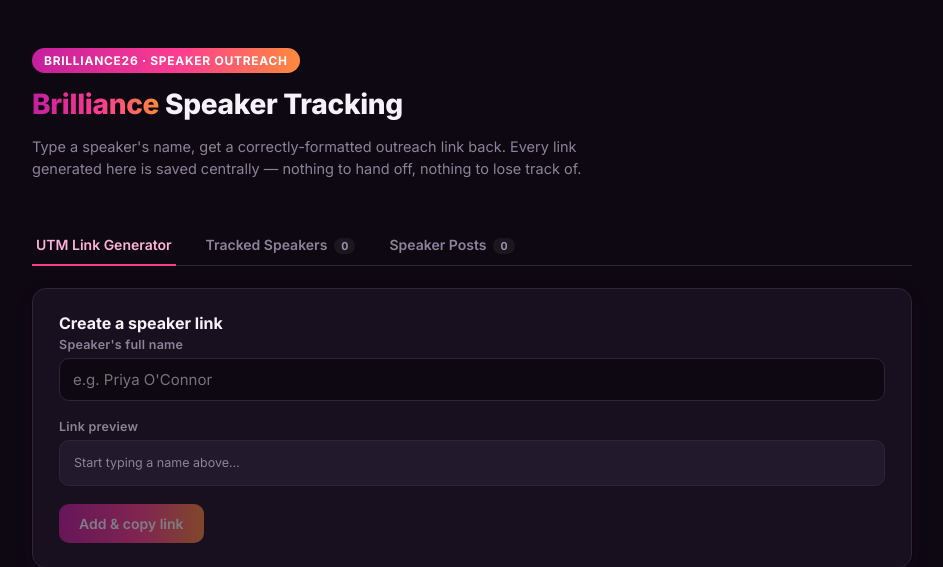
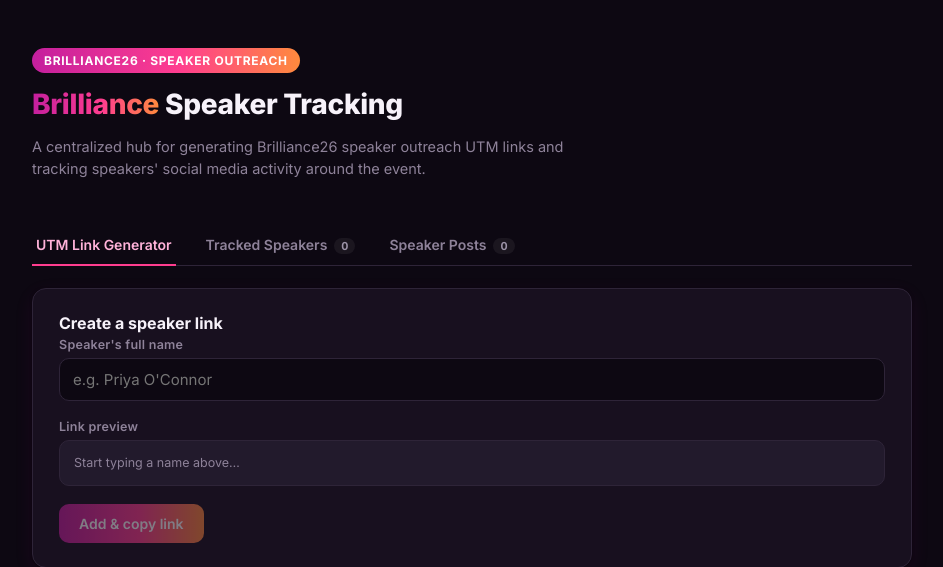
Before and after one commit to daiseechau/brilliance-utm-tracker, a FastAPI app: page / in a window 1280 px wide. Shown: the top 567 px of the page, without its empty margins (168-1111 px from the left). Run offline with FastAPI, Linux system fonts and the light colour scheme; data that the repository does not hold is empty; parts of the project's set-up code (start-up, migrations or seed data) failed here and were passed over; some libraries are stand-ins or nearby versions.

Commit message:
Update page subtitle to describe both tabs, not just link generation

```diff
--- a/templates/index.html
+++ b/templates/index.html
@@ -175,7 +175,7 @@
   <div>
     <span class="eyebrow">Brilliance26 · Speaker Outreach</span>
     <h1><span class="grad">Brilliance</span> Speaker Tracking</h1>
-    <p class="sub">Type a speaker's name, get a correctly-formatted outreach link back. Every link generated here is saved centrally — nothing to hand off, nothing to lose track of.</p>
+    <p class="sub">A centralized hub for generating Brilliance26 speaker outreach UTM links and tracking speakers' social media activity around the event.</p>
   </div>
 
   <div class="tabs">
```
